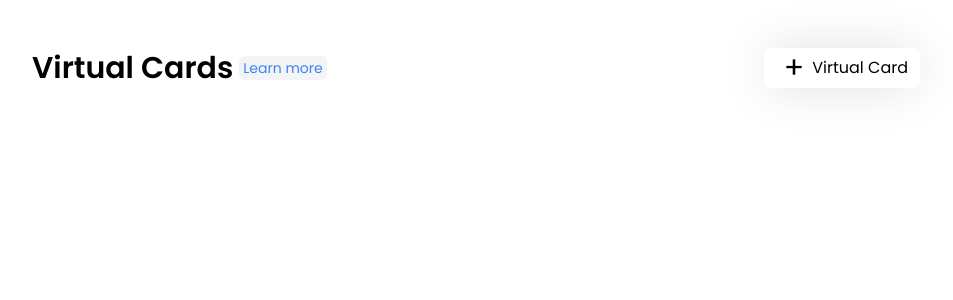
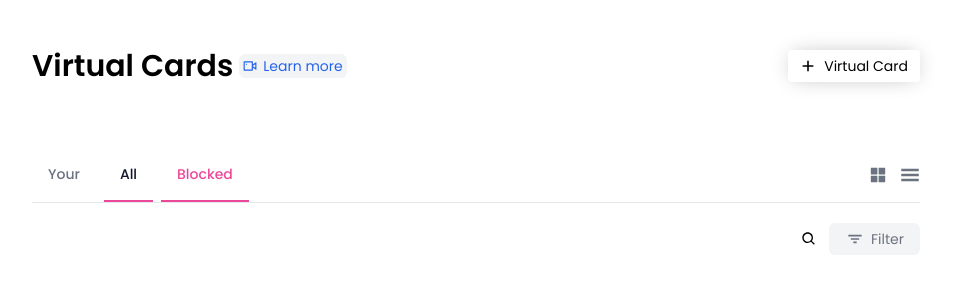
Before and after one commit to jaybhoyar/volopay-assignment, a React (Create React App) app: page / in a window 1280 px wide. Shown: the top 300 px of the page, without its empty margins (164-1117 px from the left). Built offline with nearby package versions, Linux system fonts and the light colour scheme.

Commit message:
Add SubHeader section and minor fixes

```diff
--- a/package.json
+++ b/package.json
@@ -8,6 +8,7 @@
     "@testing-library/user-event": "^13.5.0",
     "react": "^18.1.0",
     "react-dom": "^18.1.0",
+    "react-icons": "^4.4.0",
     "react-scripts": "^2.1.3",
     "web-vitals": "^2.1.4"
   },
--- a/src/components/App.jsx
+++ b/src/components/App.jsx
@@ -1,10 +1,16 @@
 import React from "react";
 import Header from "./Header";
+import SubHeader from "./SubHeader";
+import Cards from "./Cards";
 
 const App = () => {
 	return (
 		<div className="w-full h-screen p-12">
-			<Header />
+			<div className="w-9/12 mx-auto">
+				<Header />
+				<SubHeader />
+				<Cards />
+			</div>
 		</div>
 	);
 };
--- /dev/null
+++ b/src/components/Cards/index.jsx
@@ -0,0 +1,20 @@
+import React from "react";
+import { BiSearch, BiFilter } from "react-icons/bi";
+
+function index() {
+	return (
+		<div className="my-5">
+			<div className="flex flex-reverse justify-end items-center">
+				<div className="flex items-center">
+					<BiSearch className="text-base mr-3" />
+					<button className="text-sm py-1.5 px-4 flex items-center text-gray-500 rounded-md bg-gray-100">
+						<BiFilter className="mr-1.5 text-xl" />
+						Filter
+					</button>
+				</div>
+			</div>
+		</div>
+	);
+}
+
+export default index;
--- a/src/components/Header.jsx
+++ b/src/components/Header.jsx
@@ -1,19 +1,22 @@
 import React from "react";
+import { RiVidiconLine } from "react-icons/ri";
+import { HiPlus } from "react-icons/hi";
 
 const Header = () => {
 	return (
-		<div className="flex w-9/12 items-center justify-between mx-auto pb-16">
+		<div className="flex items-center justify-between mb-16">
 			<div className="flex items-center justify-center">
 				<p className="text-3xl font-semibold">Virtual Cards</p>
-				<span className="text-sm text-blue-500 ml-1.5 px-1 py-0.5 bg-gray-100 rounded-md">
-					Learn more
-				</span>
+				<div className="flex items-center text-sm text-blue-600 ml-1.5 px-1 py-0.5 bg-gray-100 rounded-md">
+					<RiVidiconLine />
+					<span className="ml-1.5 ">Learn more</span>
+				</div>
 			</div>
 			<div>
-				<button className="flex items-center px-3 py-0.5 rounded-md button-shadow">
-					<span className="text-3xl px-2">+</span>
-					Virtual Card
-				</button>
+				<div className="flex items-center text-sm px-3 py-1.5 rounded button-shadow">
+					<HiPlus className="mr-2 text-base" />
+					<p>Virtual Card</p>
+				</div>
 			</div>
 		</div>
 	);
--- /dev/null
+++ b/src/components/SubHeader.jsx
@@ -0,0 +1,42 @@
+import React from "react";
+import { GiHamburgerMenu } from "react-icons/gi";
+import { AiFillAppstore } from "react-icons/ai";
+
+function SubHeader() {
+	return (
+		<div className="font-medium text-center text-gray-500 flex items-center justify-between border-b border-gray-200">
+			<ul className="text-sm flex flex-wrap">
+				<li className="mr-2">
+					<a
+						href="#"
+						className="inline-block p-4 rounded-t-lg border-b-2 border-transparent hover:text-gray-600 hover:border-gray-300 dark:hover:text-gray-300"
+					>
+						Your
+					</a>
+				</li>
+				<li className="mr-2">
+					<a
+						href="#"
+						className="inline-block p-4 text-gray-900 rounded-t-lg border-b-2 border-pink-500 active dark:text-blue-500 dark:border-blue-500"
+					>
+						All
+					</a>
+				</li>
+				<li className="mr-2">
+					<a
+						href="#"
+						className="inline-block p-4 text-pink-500 rounded-t-lg border-b-2 border-pink-500 active dark:text-pink-500 dark:border-pink-500"
+					>
+						Blocked
+					</a>
+				</li>
+			</ul>
+			<div className="text-xl flex items-center">
+				<AiFillAppstore className="mr-3" />
+				<GiHamburgerMenu />
+			</div>
+		</div>
+	);
+}
+
+export default SubHeader;
--- a/src/index.css
+++ b/src/index.css
@@ -6,5 +6,5 @@ html {
 }
 
 .button-shadow {
-	box-shadow: 0px 0px 52px -5px rgba(212, 212, 212, 1);
+	box-shadow: 0px 0px 21px -5px rgb(181, 181, 181);
 }
```
Also changed, not shown: src/components/Cards/Card.jsx (added), src/components/Cards/List.jsx (added), 1 other file (tests, documents, lock files or other folders).
